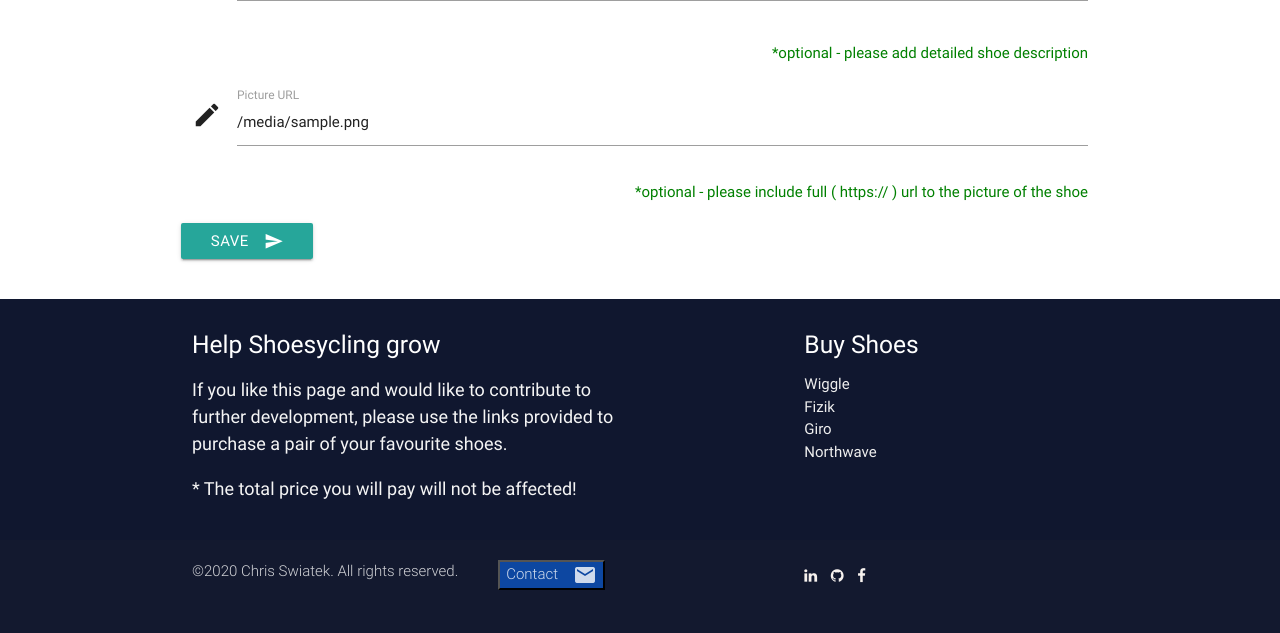
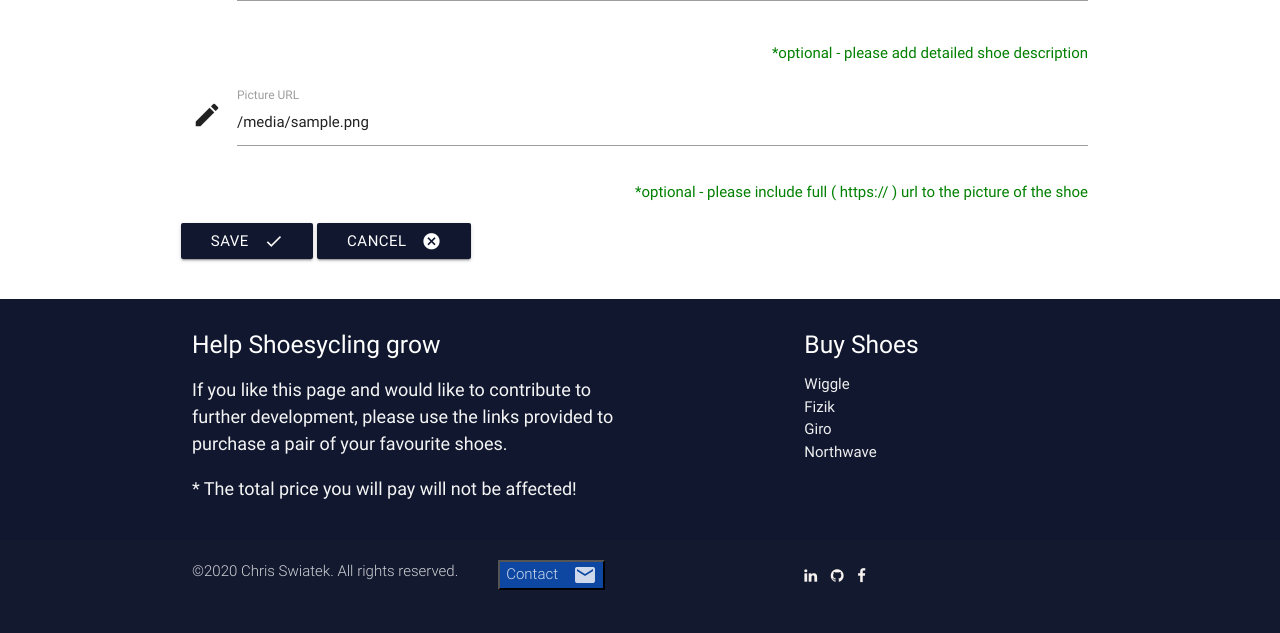
Before and after one commit to krisswiss/Data-Centric_Development-Milestone-Project, a Flask app: template templates/editshoe.html in a window 1280 px wide. Shown: the part 1052-1685 px from the top of the page. Run offline with Flask 2, Linux system fonts and the light colour scheme; the template is opened without the code that fills it: most values are stand-ins (such as "Sample title", 1, 10 or a date in 2020); some libraries are stand-ins or nearby versions.

Commit message:
added cancel buttons to forms add/edit shoe and review

```diff
--- a/templates/addshoe.html
+++ b/templates/addshoe.html
@@ -89,9 +89,10 @@
 			</div>
 
             <div class="row">
-                <button class="btn waves-effect waves-light" type="submit" name="action">Add Shoe
-                    <i class="material-icons right">send</i>
+                <button class="btn waves-effect waves-light on-hover-green" type="submit" name="action">Add Shoe
+                    <i class="material-icons right">check</i>
                 </button>
+                <a href="{{url_for('home')}}" class="waves-effect waves-light btn btn_small on-hover-red">Cancel<i class="material-icons right">cancel</i></a>
         </div>
     </form>
 </div>
--- a/templates/editreview.html
+++ b/templates/editreview.html
@@ -100,9 +100,10 @@
             </div>
         </div>
         <div class="row">
-            <button class="btn waves-effect waves-light" type="submit" name="action">Save
-                <i class="material-icons right">send</i>
+            <button class="btn waves-effect waves-light on-hover-green" type="submit" name="action">Save
+                <i class="material-icons right">check</i>
             </button>
+            <a href="{{url_for('shoe', shoe_id=review.shoe_id)}}" class="waves-effect waves-light btn btn_small on-hover-red">Cancel<i class="material-icons right">cancel</i></a>
         </div>
     </form>
 </div>
--- a/templates/editshoe.html
+++ b/templates/editshoe.html
@@ -144,9 +144,10 @@
 			</div>
 
             <div class="row">
-                <button class="btn waves-effect waves-light" type="submit" name="action">Save
-                    <i class="material-icons right">send</i>
+                <button class="btn waves-effect waves-light on-hover-green" type="submit" name="action">Save
+                    <i class="material-icons right">check</i>
                 </button>
+                <a href="{{url_for('shoe', shoe_id=shoe._id)}}" class="waves-effect waves-light btn btn_small on-hover-red">Cancel<i class="material-icons right">cancel</i></a>
         </div>
     </form>
 </div>
```
Also changed, not shown: templates/addreview.html (+5 -3 lines).
